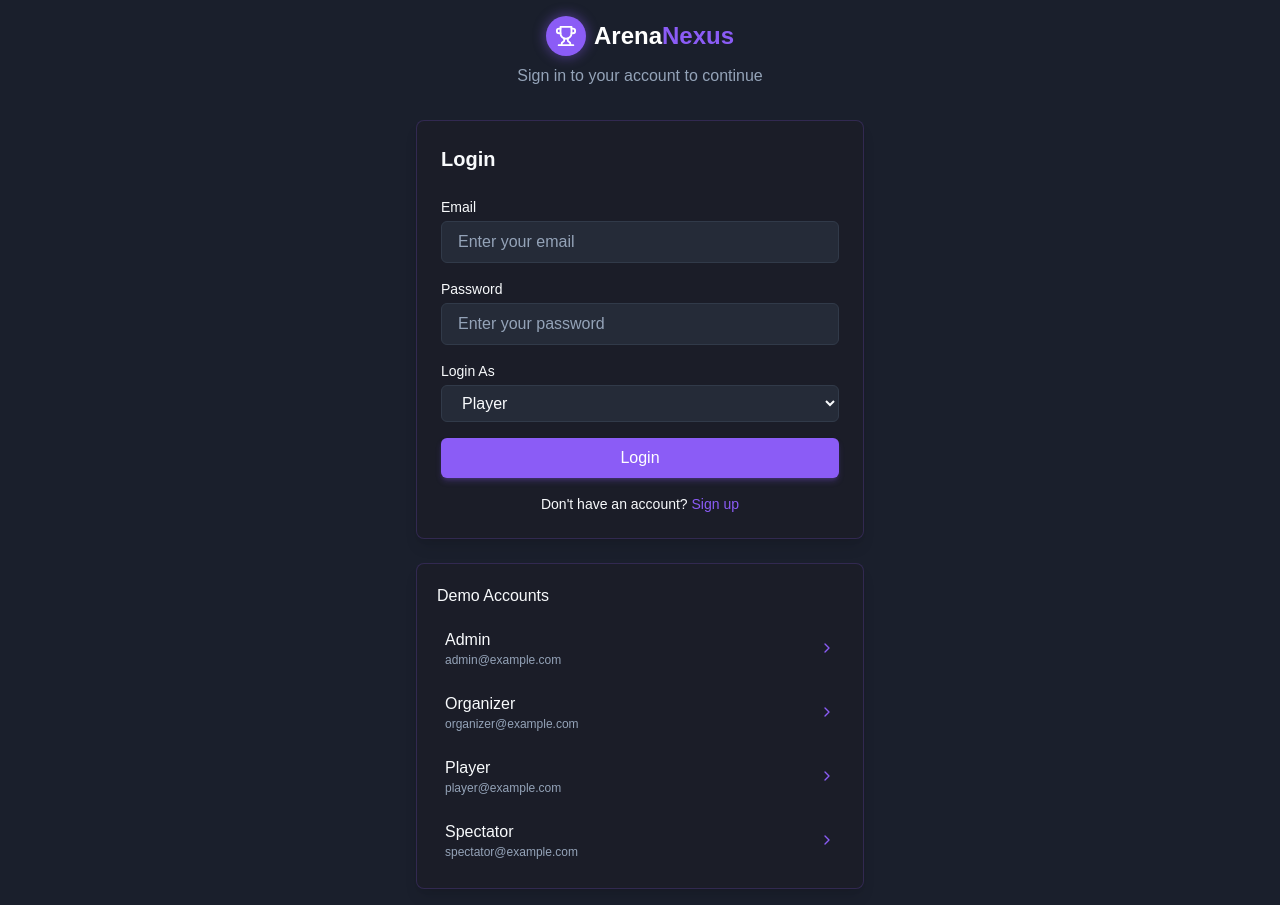
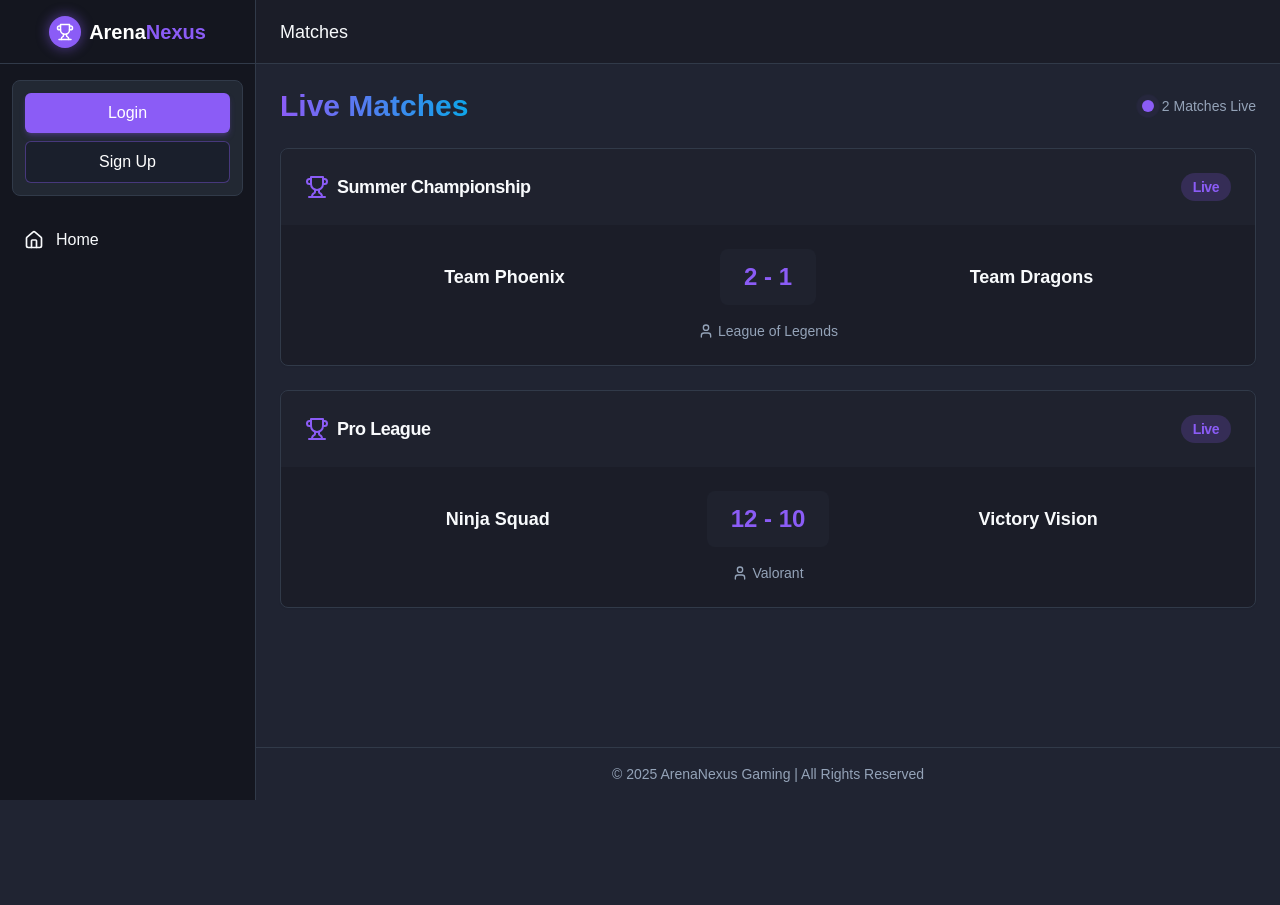
Before and after one commit to 2300031077/game-arena-nexus-portal, a React (Vite) app: page /matches in a window 1280 px wide. Before the commit this address led to /login. After the commit the page ends 800 px from the top, so only its background shows below. Built offline with nearby package versions, Linux system fonts and the light colour scheme.

Commit message:
Fix: Navigate to correct pages
Fixes navigation to the leaderboard and matches pages.

```diff
--- a/src/App.tsx
+++ b/src/App.tsx
@@ -1,3 +1,4 @@
+
 import { Toaster } from "@/components/ui/toaster";
 import { Toaster as Sonner } from "@/components/ui/sonner";
 import { TooltipProvider } from "@/components/ui/tooltip";
@@ -49,6 +50,10 @@ const App = () => (
             <Route path="/" element={<MainLayout><Home /></MainLayout>} />
             <Route path="/tournaments" element={<MainLayout><TournamentList /></MainLayout>} />
 
+            {/* Updated Matches and Leaderboard routes to be accessible to all */}
+            <Route path="/matches" element={<MainLayout><Matches /></MainLayout>} />
+            <Route path="/leaderboard" element={<MainLayout><Leaderboard /></MainLayout>} />
+
             {/* Protected Admin Routes */}
             <Route element={<ProtectedRoute />}>
               <Route element={<RoleProtectedRoute allowedRoles={["admin"]} />}>
@@ -69,13 +74,8 @@ const App = () => (
               <Route element={<RoleProtectedRoute allowedRoles={["player"]} />}>
                 <Route path="/player/dashboard" element={<MainLayout><PlayerDashboard /></MainLayout>} />
                 <Route path="/player/teams" element={<MainLayout><MyTeam /></MainLayout>} />
+                <Route path="/player/matches" element={<MainLayout><Matches /></MainLayout>} />
               </Route>
-            </Route>
-
-            {/* Match Routes (accessible to all authenticated users) */}
-            <Route element={<ProtectedRoute />}>
-              <Route path="/matches" element={<MainLayout><Matches /></MainLayout>} />
-              <Route path="/leaderboard" element={<MainLayout><Leaderboard /></MainLayout>} />
             </Route>
 
             {/* Catch-all route */}
--- a/src/components/layouts/MainLayout.tsx
+++ b/src/components/layouts/MainLayout.tsx
@@ -1,3 +1,4 @@
+
 import { ReactNode } from 'react';
 import { Link, useLocation, useNavigate } from 'react-router-dom';
 import { useAuth } from '../../contexts/AuthContext';
@@ -70,13 +71,13 @@ const MainLayout = ({ children }: MainLayoutProps) => {
       roles: ['player']
     },
     {
-      path: '/player/matches',
+      path: '/matches',
       name: 'Matches',
       icon: <Calendar size={20} />,
-      roles: ['player', 'spectator']
+      roles: ['player', 'spectator', 'admin', 'organizer']
     },
     {
-      path: '/leaderboards',
+      path: '/leaderboard',
       name: 'Leaderboards',
       icon: <Medal size={20} />,
       roles: ['admin', 'organizer', 'player', 'spectator']
```
